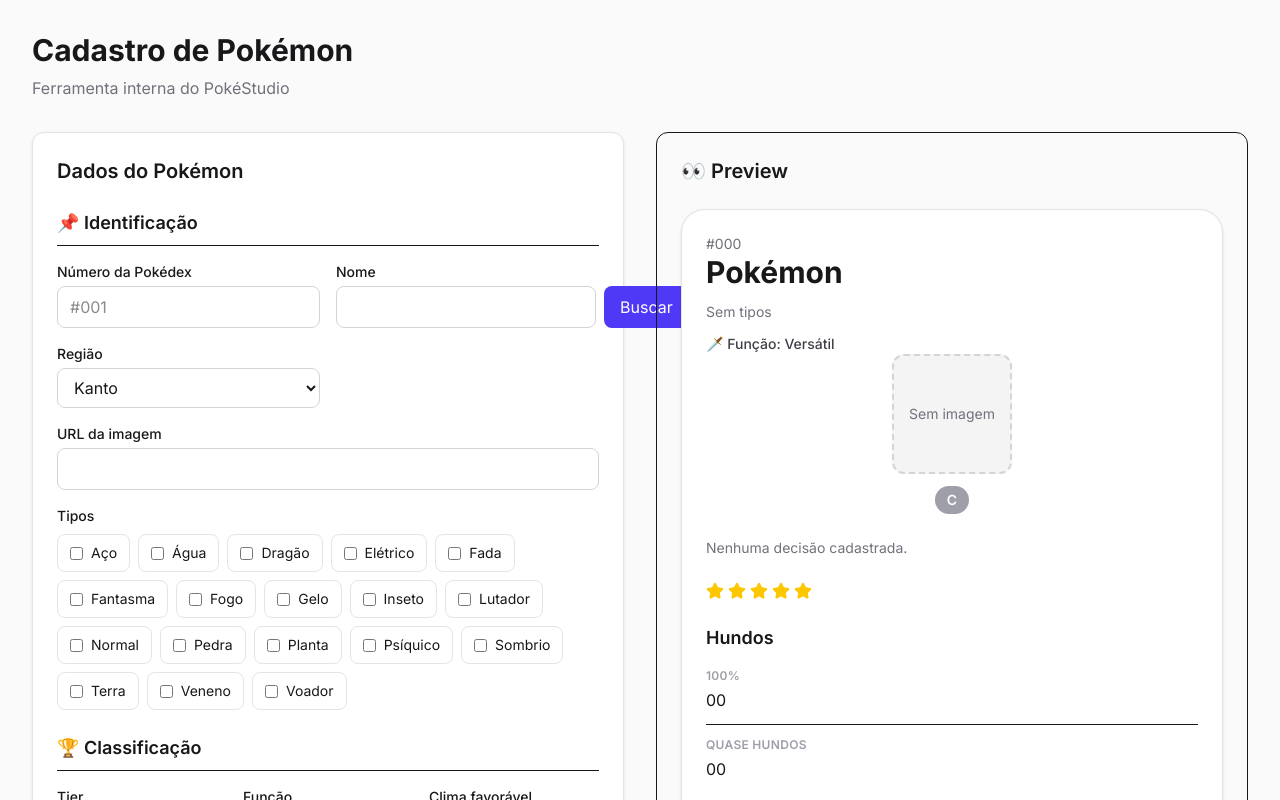
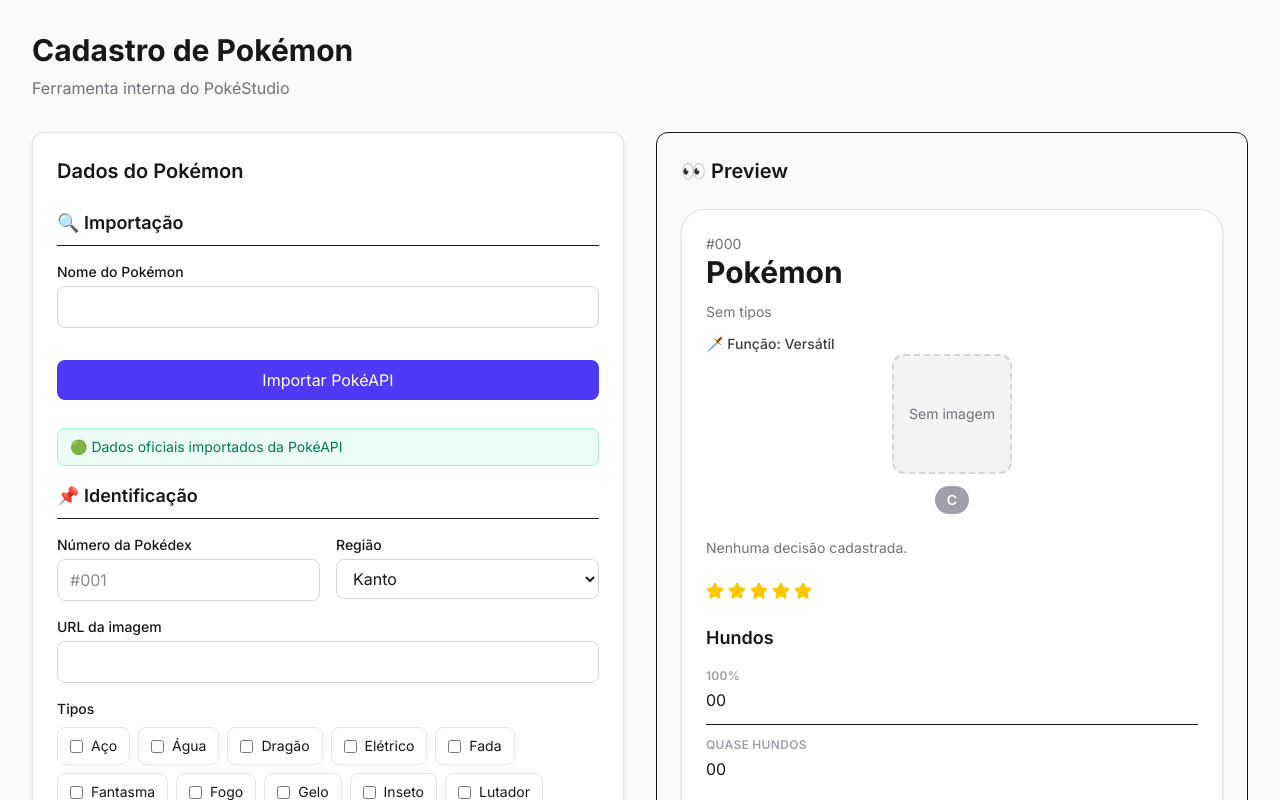
Before and after one commit to aneroliveira/pokestudio, a Next.js app: page /admin in a window 1280 px wide. Shown: the top 800 px of the page. Built offline with nearby package versions, Linux system fonts and the light colour scheme.

Commit message:
feat(admin): reorganiza fluxo de importação e identifica dados oficiais

```diff
--- a/components/admin/PokemonForm.tsx
+++ b/components/admin/PokemonForm.tsx
@@ -83,6 +83,8 @@
 
 export function PokemonForm({ pokemon, setPokemon }: PokemonFormProps) {
   const [loadingPokemon, setLoadingPokemon] = useState(false);
+  const dadosImportados =
+    pokemon.numero !== "";
   function updatePokemon<K extends keyof Pokemon>(field: K, value: Pokemon[K]) {
     setPokemon((current) => ({ ...current, [field]: value }));
   }
@@ -132,29 +134,41 @@
       <h2 className="mb-6 text-xl font-semibold">Dados do Pokémon</h2>
 
       <div className="space-y-6">
+        <FormSection title="🔍 Importação">
+
+          <TextField
+            label="Nome do Pokémon"
+            value={pokemon.nome}
+            onChange={(nome) =>
+              updatePokemon("nome", nome)
+            }
+          />
+
+          <button
+            type="button"
+            onClick={buscarPokemon}
+            disabled={loadingPokemon}
+            className="mt-4 w-full rounded-lg bg-indigo-600 py-2 text-white transition hover:bg-indigo-700 disabled:opacity-50"
+          >
+            {loadingPokemon
+              ? "Importando..."
+              : "Importar PokéAPI"}
+          </button>
+
+           <div className="mt-3 rounded-lg border border-emerald-200 bg-emerald-50 px-3 py-2 text-sm text-emerald-700">
+                🟢 Dados oficiais importados da PokéAPI
+              </div>
+
           <FormSection title="📌 Identificação">
             <div className="grid gap-4 sm:grid-cols-2">
               <TextField
                 label="Número da Pokédex"
                 placeholder="#001"
                 value={pokemon.numero}
+                readOnly={dadosImportados}
                 onChange={(numero) => updatePokemon("numero", numero)}
               />
-            <TextField
-              label="Nome"
-              value={pokemon.nome}
-              onChange={(nome) => updatePokemon("nome", nome)}
-              rightElement={
-                <button
-                  type="button"
-                  onClick={buscarPokemon}
-                  disabled={loadingPokemon}
-                  className="rounded-lg bg-indigo-600 px-4 py-2 text-white transition hover:bg-indigo-700 disabled:opacity-50"
-                >
-                  {loadingPokemon ? "..." : "Buscar"}
-                </button>
-              }
-            />
+
               <SelectField
                 label="Região"
                 value={pokemon.regiao}
@@ -165,8 +179,12 @@
             <TextField
               label="URL da imagem"
               value={pokemon.imagem}
+              readOnly={dadosImportados}
               onChange={(imagem) => updatePokemon("imagem", imagem)}
             />
+
+          </FormSection>
+
           <MultiSelectField
             label="Tipos"
             options={TIPOS.filter(Boolean)}
--- a/components/admin/TextField.tsx
+++ b/components/admin/TextField.tsx
@@ -5,6 +5,7 @@
   placeholder?: string;
   type?: "text" | "number";
   rightElement?: React.ReactNode;
+  readOnly?: boolean;
 };
 
 export function TextField({
@@ -14,6 +15,7 @@
   placeholder,
   type = "text",
   rightElement,
+  readOnly = false,
 }: TextFieldProps) {
   return (
     <div>
@@ -26,8 +28,12 @@
           type={type}
           value={value}
           placeholder={placeholder}
+          readOnly={readOnly}
           onChange={(e) => onChange(e.target.value)}
-          className="flex-1 rounded-lg border border-zinc-300 px-3 py-2"
+          className={`w-full rounded-lg border border-zinc-300 px-3 py-2 ${readOnly
+              ? "cursor-default bg-zinc-50 text-zinc-600"
+              : ""
+            }`}
         />
 
         {rightElement}
```
Lines whose indentation alone changed are shown as unchanged.
